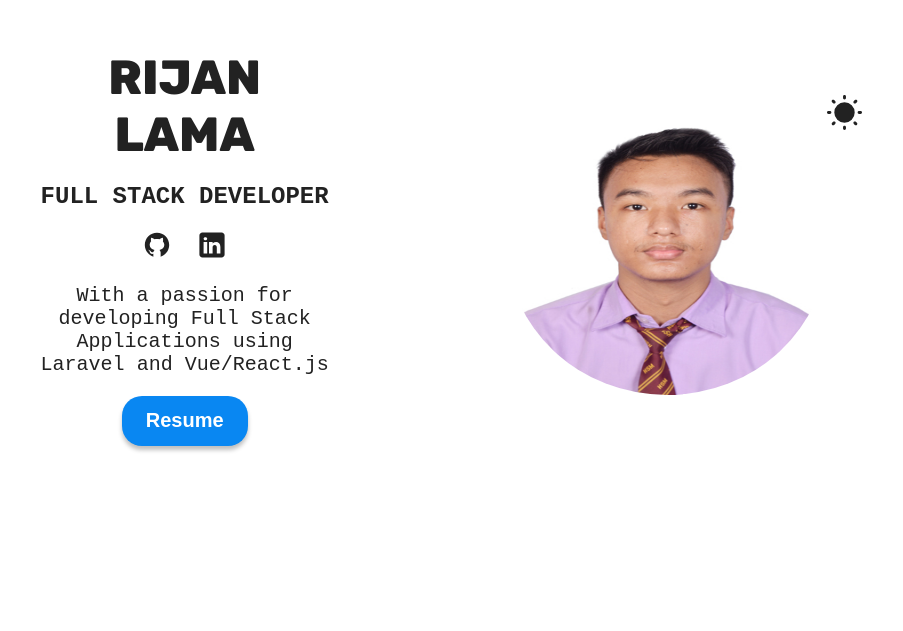
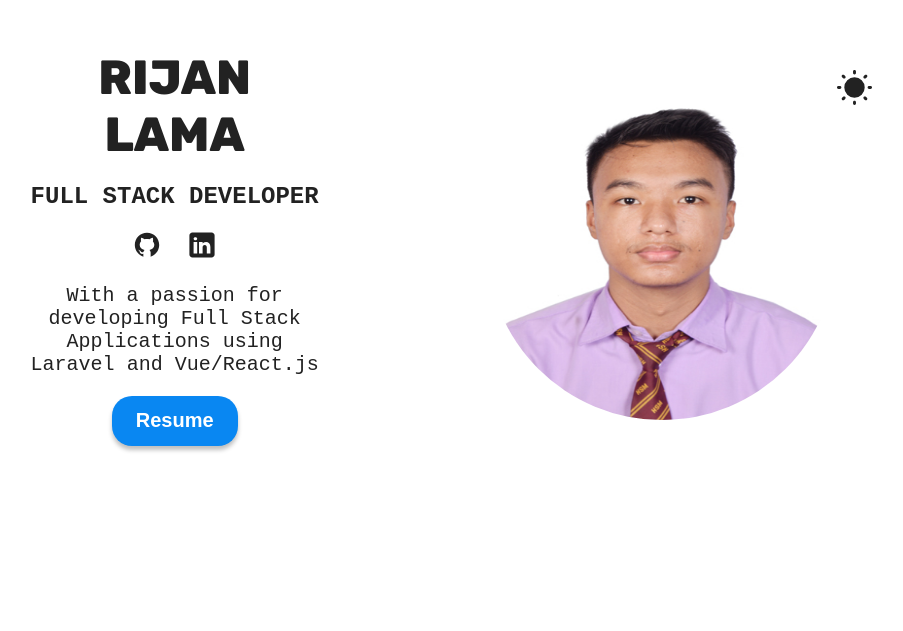
Before and after one commit to mrrijan/React-FullStack-Portfolio, a React (Vite) app: page / in a window 1536 px wide. Shown: the part 153-784 px from the top of the page, without its empty margins (334-1237 px from the left). Built offline with nearby package versions, Linux system fonts and the light colour scheme.

Commit message:
changed image size

```diff
--- a/src/sections/Hero/HeroStyles.module.css
+++ b/src/sections/Hero/HeroStyles.module.css
@@ -9,7 +9,7 @@
 
     .hero{
         width: 210px;
-        height: 190px;
+        height: 210px;
         border-radius: 50%;
     }
     span{
@@ -81,7 +81,7 @@
 
         .hero{
             width: 250px;
-            height: 230px;
+            height: 250px;
         }
     }
 }
@@ -90,8 +90,8 @@
     .container{
 
         .hero{
-            width: 320px;
-            height: 300px;
+            width: 350px;
+            height: 350px;
         }
     }
 }
```
